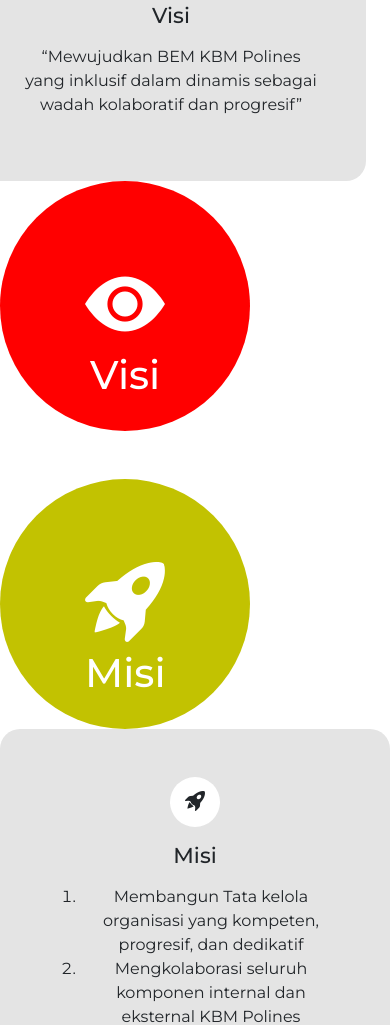
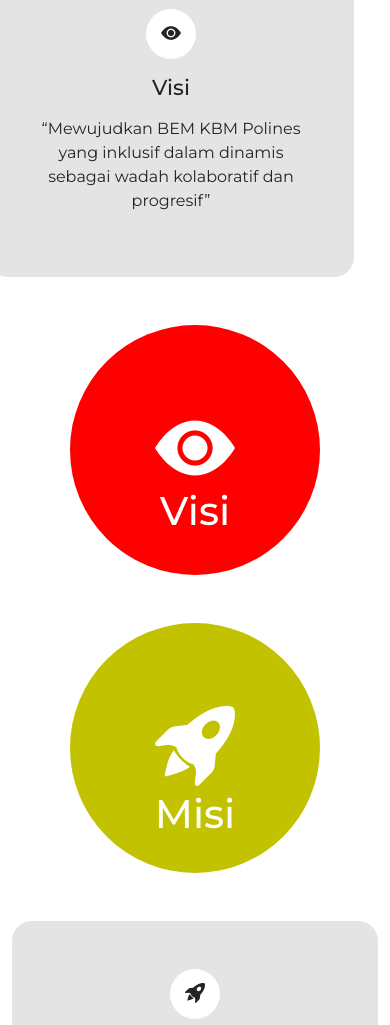
Before and after one commit to aoki57/plbspolines, a plain HTML site: page index.html in a window 390 px wide. Shown: the part 975-2000 px from the top of the page. Drawn offline with nearby package versions, Linux system fonts and the light colour scheme.

Commit message:
Membuat responsive

```diff
--- a/index.html
+++ b/index.html
@@ -55,34 +55,37 @@
     <!-- Akhir Home -->
     <!-- About -->
     <section id="about" style="background-color: rgb(246, 246, 246)">
+      <div class="container">
         <div class="row text-center p-5">
           <div class="col" data-aos="fade-up" data-aos-delay="150">
             <h3>About Us</h3>
           </div>
         </div>
         <div class="row justify-content-center pb-5">
-        <div class="col-md-4 text-center" data-aos="fade-up" data-aos-delay="250">
+          <div class="col-md-4 text-center mb-5" data-aos="fade-up" data-aos-delay="250">
             <img src="solinep.png" alt="" style="width: 350px" />
           </div>
           <div class="col-md-5">
             <h2 class="mb-3" data-aos="fade-up" data-aos-delay="450">PLBS FM POLINES 2023</h2>
             <p data-aos="fade-up" data-aos-delay="800">
-            Lorem ipsum dolor sit amet consectetur adipisicing elit. Aperiam accusantium minima blanditiis iusto autem accusamus reiciendis harum doloremque temporibus, delectus in mollitia alias, reprehenderit quis repudiandae! Nam quidem
-            consequatur ducimus!
+              Lorem ipsum dolor sit amet consectetur adipisicing elit. Aperiam accusantium minima blanditiis iusto autem accusamus reiciendis harum doloremque temporibus, delectus in mollitia alias, reprehenderit quis repudiandae! Nam
+              quidem consequatur ducimus!
             </p>
+          </div>
         </div>
       </div>
     </section>
     <!-- Akhir About -->
     <!-- Visi & Misi -->
     <section id="visi">
+      <div class="container">
         <div class="row text-center p-5">
           <div class="col" data-aos="fade-up" data-aos-delay="150">
             <h3>Visi & Misi</h3>
           </div>
         </div>
         <div class="row justify-content-center mb-5">
-        <div class="col-md-5 me-5" data-aos="fade-right" data-aos-delay="250">
+          <div class="col-md-5 me-5 mb-5" data-aos="fade-right" data-aos-delay="250">
             <div class="isi-visi text-center p-5">
               <div class="visi2 mb-3">
                 <i class="bi bi-eye-fill"></i>
@@ -91,19 +94,19 @@
               <p>“Mewujudkan BEM KBM Polines yang inklusif dalam dinamis sebagai wadah kolaboratif dan progresif”</p>
             </div>
           </div>
-        <div class="col-md-3" data-aos="fade-left" data-aos-delay="350">
+          <div class="col-md-3 text-center" data-aos="fade-left" data-aos-delay="350">
             <div class="visi">
               <i class="bi bi-eye-fill"></i>
-          </div>
               <h3 class="vs">Visi</h3>
             </div>
           </div>
+        </div>
         <div class="row justify-content-center pb-5">
-        <div class="col-md-3" data-aos="fade-right" data-aos-delay="450">
+          <div class="col-md-3 mb-5 text-center" data-aos="fade-right" data-aos-delay="450">
             <div class="misi">
               <i class="bi bi-rocket-takeoff-fill"></i>
+              <h3 class="ms">Misi</h3>
             </div>
-          <h3 class="ms">Misi</h3>
           </div>
           <div class="col-md-5" data-aos="fade-left" data-aos-delay="550">
             <div class="isi-misi text-center p-5">
@@ -117,11 +120,7 @@
                 <li>Mewadahi mahasiswa dalam pengembangan potensi diri, minat bakat, dan ide-ide kreatif</li>
                 <li>Meningkatkan pengabdian dan kepedulian dalam mengakomodasi potensi mahasiswa terhadap masyarakat</li>
               </ol>
-
-            <!-- <p>a. Membangun Tata kelola organisasi yang kompeten, progresif, dan dedikatif</p>
-            <p>b. Mengkolaborasi seluruh komponen internal dan eksternal KBM Polines</p>
-            <p>c. Mewadahi mahasiswa dalam pengembangan potensi diri, minat bakat, dan ide-ide kreatif</p>
-            <p>d. Meningkatkan pengabdian dan kepedulian dalam mengakomodasi potensi mahasiswa terhadap masyarakat</p> -->
+            </div>
           </div>
         </div>
       </div>
--- a/style.css
+++ b/style.css
@@ -39,8 +39,7 @@ section {
 .vs {
   position: absolute;
   color: white;
-  margin-top: -80px;
-  margin-left: 90px;
+  margin-top: 130px;
   font-size: 40px;
 }
 
@@ -75,8 +74,7 @@ section {
 .ms {
   position: absolute;
   color: white;
-  margin-top: -80px;
-  margin-left: 85px;
+  margin-top: 140px;
   font-size: 40px;
 }
 
```
Lines whose indentation alone changed are shown as unchanged.
